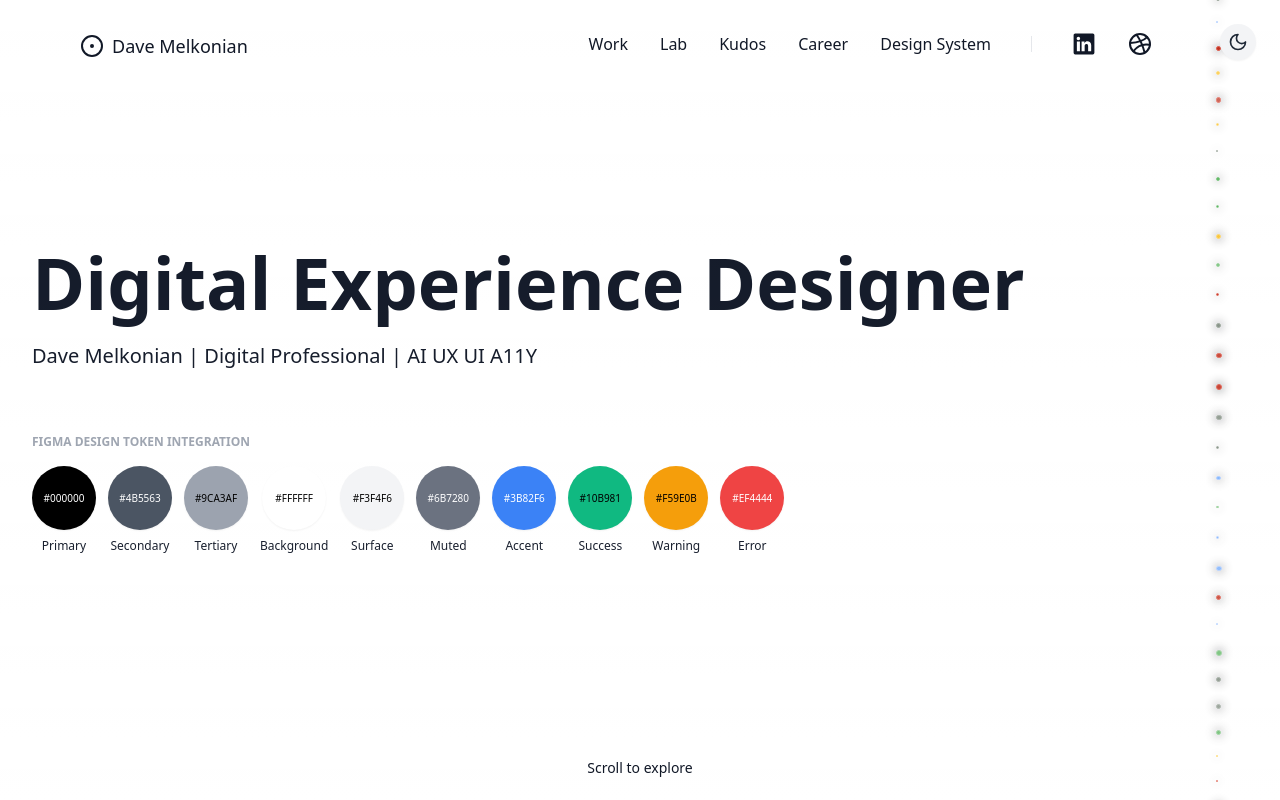
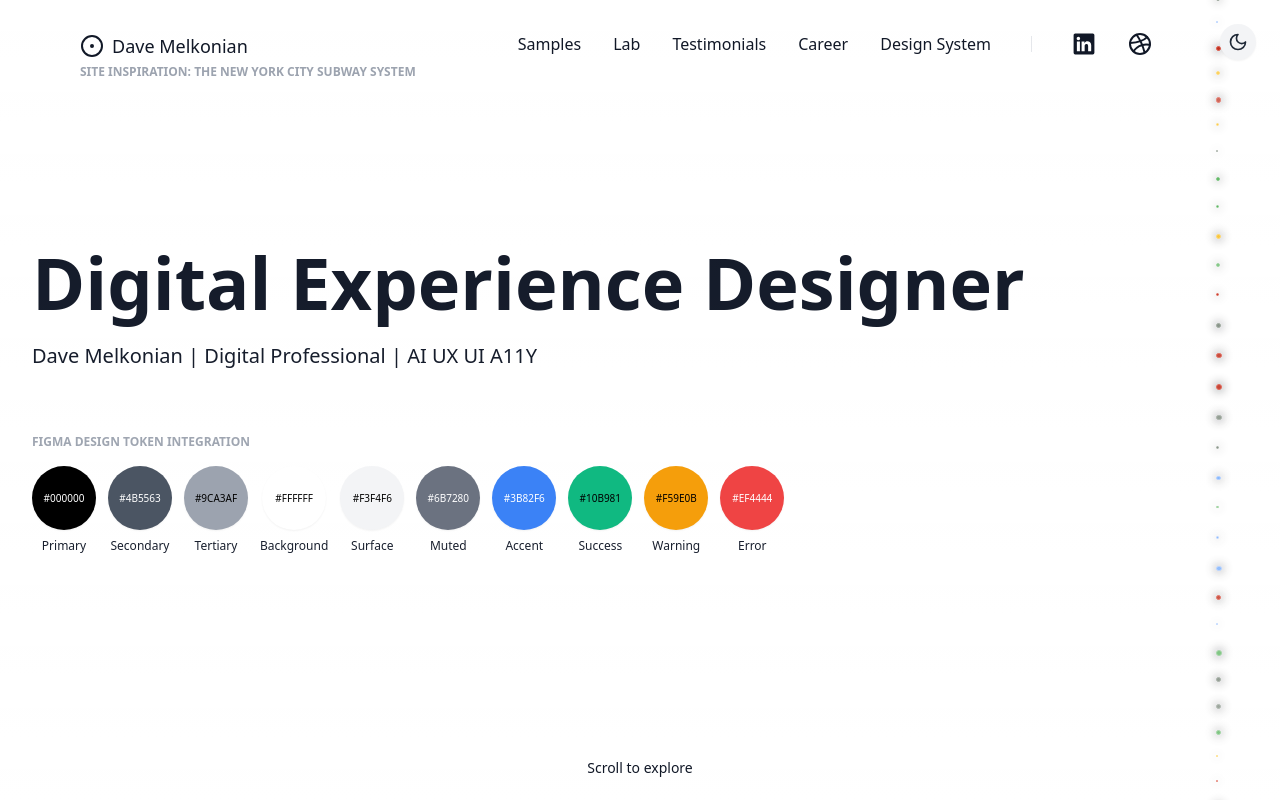
Before and after one commit to davemelk100/dm-2025, a React (Vite) app: page / in a window 1280 px wide. Shown: the top 800 px of the page. Built offline with nearby package versions, Linux system fonts and the light colour scheme.

Commit message:
added site inspo

```diff
--- a/src/App.tsx
+++ b/src/App.tsx
@@ -127,8 +127,9 @@ function App() {
               initial={{ opacity: 0, x: -20 }}
               animate={{ opacity: 1, x: 0 }}
               transition={{ duration: 0.8, delay: 0.2 }}
-              className="flex items-center gap-2"
+              className="flex flex-col gap-1"
             >
+              <div className="flex items-center gap-2">
                 <motion.div
                   animate={{
                     scale: [1, 1.1, 1],
@@ -145,6 +146,10 @@ function App() {
                 <span className="text-base sm:text-lg font-medium">
                   {content.siteInfo.title}
                 </span>
+              </div>
+              <p className="text-xs text-gray-400 font-semibold uppercase">
+                Site inspiration: The New York City Subway System
+              </p>
             </motion.div>
           </div>
 
--- a/src/content.ts
+++ b/src/content.ts
@@ -2,8 +2,7 @@ export const content = {
   siteInfo: {
     title: "Dave Melkonian",
     subtitle: "Digital Experience Designer",
-    description:
-      "Dave Melkonian  |  Digital Professional  |  AI UX UI A11Y",
+    description: "Dave Melkonian  |  Digital Professional  |  AI UX UI A11Y",
     scrollText: "Scroll to explore",
   },
 
@@ -13,11 +12,26 @@ export const content = {
       close: "Close menu",
     },
     links: [
-      { id: "work", text: "Work" },
-      { id: "current-projects", text: "Lab" },
-      { id: "testimonials", text: "Kudos" },
-      { id: "career", text: "Career" },
-      { id: "design-system", text: "Design System" },
+      {
+        id: "work",
+        text: "Samples",
+      },
+      {
+        id: "current-projects",
+        text: "Lab",
+      },
+      {
+        id: "testimonials",
+        text: "Testimonials",
+      },
+      {
+        id: "career",
+        text: "Career",
+      },
+      {
+        id: "design-system",
+        text: "Design System",
+      },
     ],
     social: {
       linkedin: {
```
Lines whose indentation alone changed are shown as unchanged.
